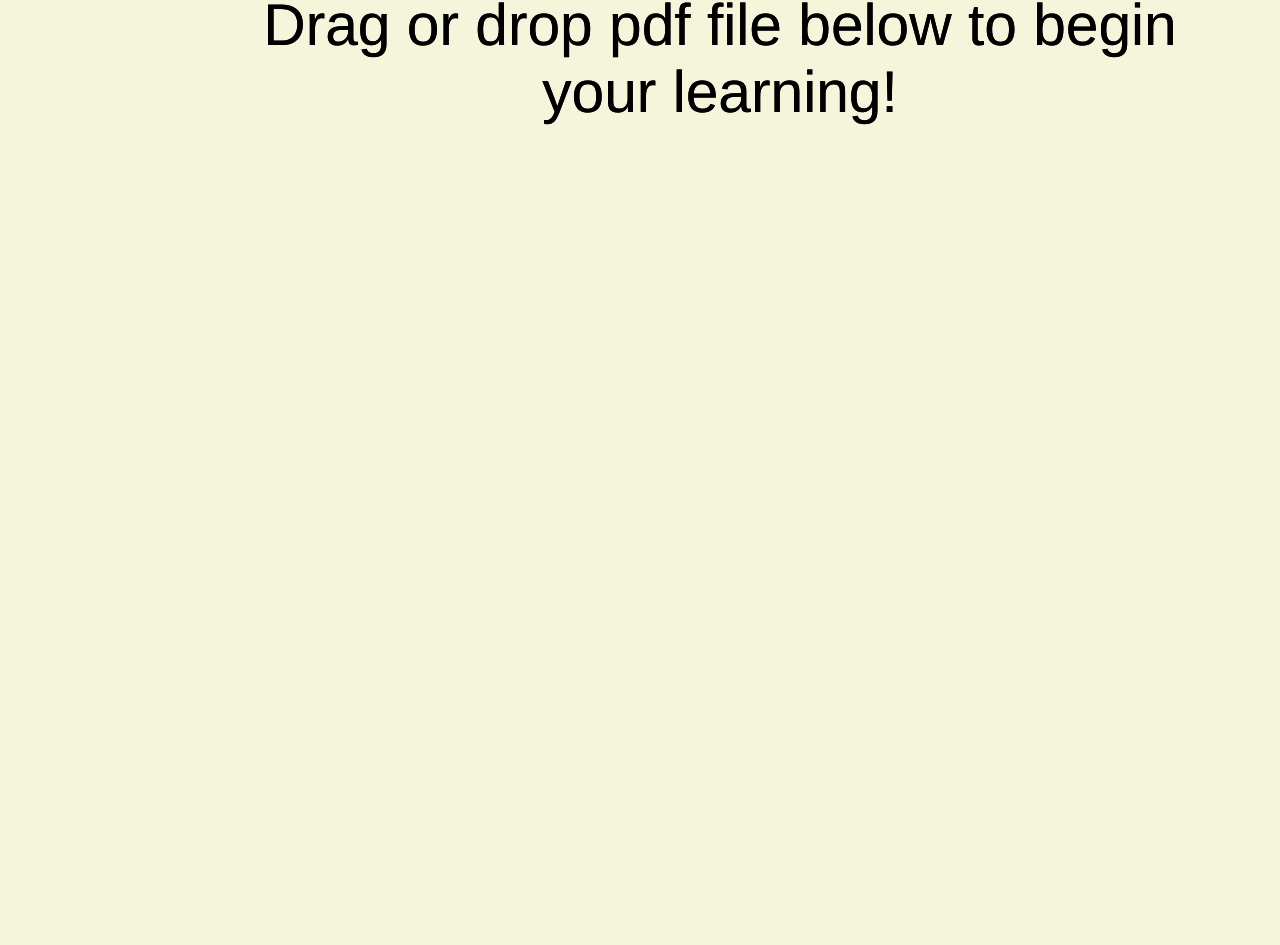
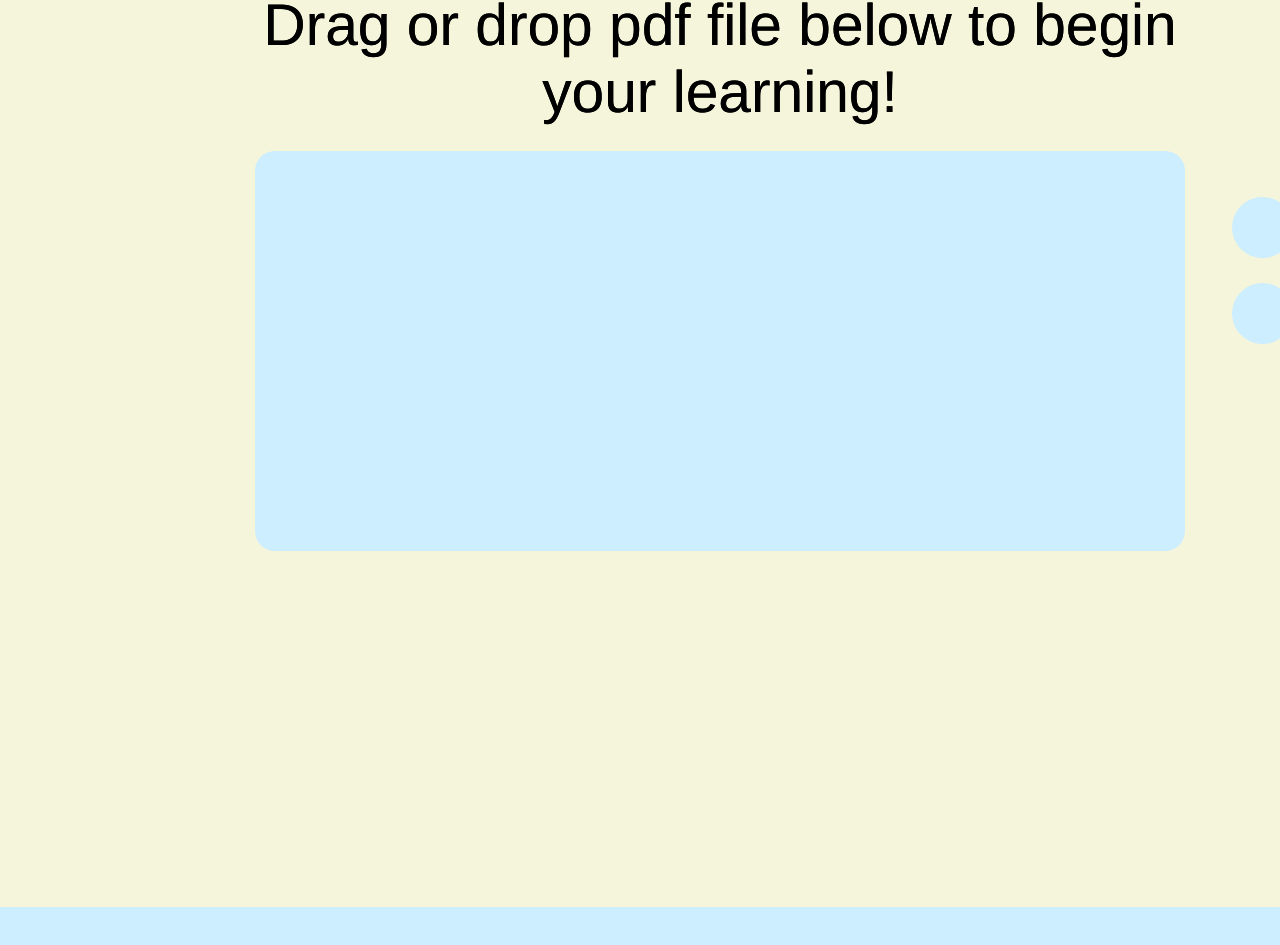
Before and after one commit to k3ver/hackDavisProjectFoo, a React (Create React App) app in the folder mindquill-client/: page / in a window 1280 px wide. Shown: the part 653-1598 px from the top of the page. Built offline with nearby package versions, Linux system fonts and the light colour scheme.

Commit message:
fixed rectangles

```diff
--- a/mindquill-client/src/style.css
+++ b/mindquill-client/src/style.css
@@ -1,3 +1,8 @@
+:root {
+  --beige: #f5f5dc;
+  --pale-blue: #cceeff;
+}
+
 .desktop {
   background-color: #f5f5dc;
   display: flex;
@@ -98,8 +103,14 @@
 }
 
 .desktop .rectangle-3 {
-  left: 255px !important;
-  top: 804px !important;
+  background-color: var(--pale-blue);
+  width: 930px;
+  height: 400px;
+  position: absolute;
+  left: 255px;
+  top: 804px;
+  border-radius: 20px;
+  z-index: 1;
 }
 
 .desktop .frame-2 {
```
